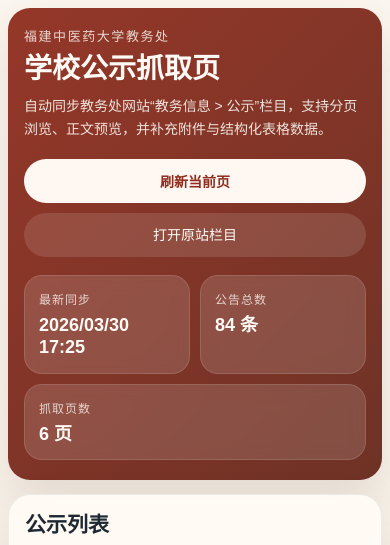
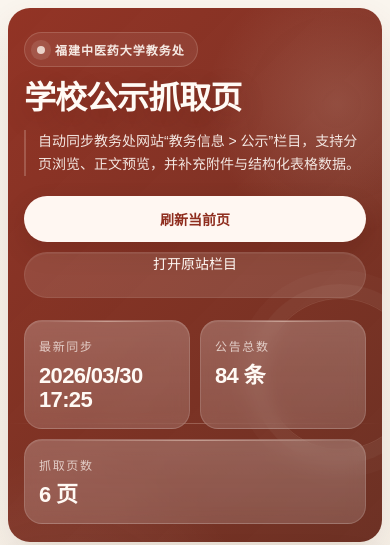
Before and after one commit to yes0831/Yes.jwc, a website: page docs/index.html in a window 390 px wide. Shown: the top 545 px of the page. Drawn offline with Linux system fonts and the light colour scheme.

Commit message:
Refine hero section art direction

```diff
--- a/docs/styles.css
+++ b/docs/styles.css
@@ -43,68 +43,148 @@
 }
 
 .hero {
-  padding: 40px;
+  position: relative;
+  overflow: hidden;
+  padding: 48px 56px 40px;
   border-radius: 28px;
-  background: linear-gradient(135deg, rgba(143, 45, 30, 0.95), rgba(98, 34, 21, 0.92));
+  background:
+    radial-gradient(circle at 88% 18%, rgba(255, 240, 224, 0.14), transparent 24%),
+    radial-gradient(circle at 14% 120%, rgba(255, 255, 255, 0.1), transparent 28%),
+    linear-gradient(135deg, rgba(143, 45, 30, 0.97), rgba(98, 34, 21, 0.93));
   color: #fffaf5;
   box-shadow: var(--shadow);
 }
 
+.hero::before,
+.hero::after {
+  content: "";
+  position: absolute;
+  inset: auto;
+  pointer-events: none;
+}
+
+.hero::before {
+  top: 24px;
+  right: 38px;
+  width: 260px;
+  height: 260px;
+  border-radius: 50%;
+  border: 1px solid rgba(255, 235, 220, 0.12);
+  box-shadow:
+    0 0 0 20px rgba(255, 235, 220, 0.04),
+    0 0 0 46px rgba(255, 235, 220, 0.025);
+  opacity: 0.95;
+}
+
+.hero::after {
+  left: 0;
+  right: 0;
+  bottom: 132px;
+  height: 1px;
+  background: linear-gradient(90deg, rgba(255, 235, 220, 0), rgba(255, 235, 220, 0.24), rgba(255, 235, 220, 0));
+}
+
+.hero > * {
+  position: relative;
+  z-index: 1;
+}
+
 .eyebrow {
-  margin: 0 0 8px;
-  letter-spacing: 0.12em;
-  text-transform: uppercase;
-  opacity: 0.82;
+  display: inline-flex;
+  align-items: center;
+  gap: 10px;
+  margin: 0 0 18px;
+  padding: 10px 16px;
+  border-radius: 999px;
+  border: 1px solid rgba(255, 235, 220, 0.18);
+  background: rgba(255, 255, 255, 0.08);
+  letter-spacing: 0.08em;
+  opacity: 0.92;
   font-size: 13px;
+  font-weight: 600;
+}
+
+.eyebrow::before {
+  content: "";
+  width: 8px;
+  height: 8px;
+  border-radius: 50%;
+  background: rgba(255, 247, 239, 0.88);
+  box-shadow: 0 0 0 6px rgba(255, 247, 239, 0.12);
 }
 
 .hero h1 {
   margin: 0;
-  font-size: clamp(32px, 5vw, 52px);
+  max-width: 10ch;
+  font-size: clamp(42px, 6vw, 76px);
+  line-height: 1.06;
+  letter-spacing: -0.03em;
+  text-wrap: balance;
+  text-shadow: 0 10px 28px rgba(73, 20, 12, 0.18);
 }
 
 .intro {
-  margin: 14px 0 0;
-  max-width: 760px;
-  line-height: 1.8;
-  color: rgba(255, 250, 245, 0.88);
+  margin: 24px 0 0;
+  max-width: 880px;
+  padding-left: 18px;
+  border-left: 2px solid rgba(255, 239, 227, 0.2);
+  font-size: 17px;
+  line-height: 1.9;
+  color: rgba(255, 250, 245, 0.9);
+  text-wrap: pretty;
 }
 
 .hero-actions {
   display: flex;
-  gap: 12px;
-  margin-top: 24px;
+  gap: 14px;
+  margin-top: 30px;
   flex-wrap: wrap;
 }
 
 .hero-stats {
   display: grid;
   grid-template-columns: repeat(3, minmax(0, 1fr));
-  gap: 12px;
-  margin-top: 24px;
+  gap: 16px;
+  margin-top: 34px;
 }
 
 .stat-card {
-  padding: 16px 18px;
-  border-radius: 20px;
-  background: rgba(255, 255, 255, 0.14);
-  border: 1px solid rgba(255, 255, 255, 0.12);
+  position: relative;
+  overflow: hidden;
+  padding: 22px 28px 24px;
+  border-radius: 24px;
+  background:
+    linear-gradient(180deg, rgba(255, 255, 255, 0.16), rgba(255, 255, 255, 0.09)),
+    rgba(255, 255, 255, 0.08);
+  border: 1px solid rgba(255, 255, 255, 0.14);
   backdrop-filter: blur(8px);
+  box-shadow: inset 0 1px 0 rgba(255, 247, 239, 0.08);
+}
+
+.stat-card::before {
+  content: "";
+  position: absolute;
+  left: 24px;
+  right: 24px;
+  top: 0;
+  height: 1px;
+  background: linear-gradient(90deg, rgba(255, 235, 220, 0), rgba(255, 235, 220, 0.38), rgba(255, 235, 220, 0));
 }
 
 .stat-label {
   margin: 0;
   font-size: 12px;
-  letter-spacing: 0.08em;
+  letter-spacing: 0.14em;
   text-transform: uppercase;
-  color: rgba(255, 250, 245, 0.78);
+  color: rgba(255, 250, 245, 0.72);
 }
 
 .stat-value {
   display: block;
-  margin-top: 8px;
-  font-size: clamp(18px, 2.6vw, 24px);
-  line-height: 1.2;
+  margin-top: 14px;
+  font-size: clamp(28px, 3vw, 42px);
+  line-height: 1.08;
+  letter-spacing: -0.03em;
 }
 
 .primary-button,
@@ -133,11 +213,25 @@
   background: #fff7f2;
   color: var(--brand);
   font-weight: 700;
+  box-shadow: 0 10px 24px rgba(69, 19, 12, 0.16);
 }
 
 .ghost-link {
   background: rgba(255, 255, 255, 0.12);
   color: #fffaf5;
+  border: 1px solid rgba(255, 255, 255, 0.08);
+}
+
+.hero .primary-button,
+.hero .ghost-link {
+  min-height: 54px;
+  padding: 0 28px;
+  font-size: 16px;
+}
+
+.hero .ghost-link {
+  background: rgba(255, 240, 232, 0.12);
+  box-shadow: inset 0 1px 0 rgba(255, 250, 245, 0.06);
 }
 
 .dashboard {
@@ -468,30 +562,53 @@
   }
 
   .hero {
-    padding: 18px 16px 20px;
+    padding: 24px 16px 18px;
     border-radius: 22px;
   }
 
+  .hero::before {
+    top: auto;
+    right: -34px;
+    bottom: 92px;
+    width: 150px;
+    height: 150px;
+    box-shadow:
+      0 0 0 14px rgba(255, 235, 220, 0.04),
+      0 0 0 28px rgba(255, 235, 220, 0.025);
+  }
+
+  .hero::after {
+    bottom: 118px;
+  }
+
+  .eyebrow {
+    margin-bottom: 14px;
+    padding: 8px 12px;
+    font-size: 12px;
+  }
+
   .hero h1 {
-    font-size: 28px;
-    line-height: 1.15;
+    max-width: none;
+    font-size: 32px;
+    line-height: 1.1;
   }
 
   .intro {
-    margin-top: 10px;
+    margin-top: 14px;
+    padding-left: 12px;
     font-size: 14px;
     line-height: 1.65;
   }
 
   .hero-actions {
     gap: 10px;
-    margin-top: 18px;
+    margin-top: 20px;
   }
 
   .hero-stats {
     grid-template-columns: repeat(2, minmax(0, 1fr));
     gap: 10px;
-    margin-top: 18px;
+    margin-top: 22px;
   }
 
   .hero-stats .stat-card:last-child {
@@ -499,12 +616,20 @@
   }
 
   .stat-card {
-    padding: 14px;
+    padding: 16px 14px;
     border-radius: 18px;
   }
 
   .stat-value {
-    font-size: 18px;
+    margin-top: 10px;
+    font-size: 22px;
+  }
+
+  .hero .primary-button,
+  .hero .ghost-link {
+    min-height: 46px;
+    padding: 0 14px;
+    font-size: 14px;
   }
 
   .dashboard {
```
